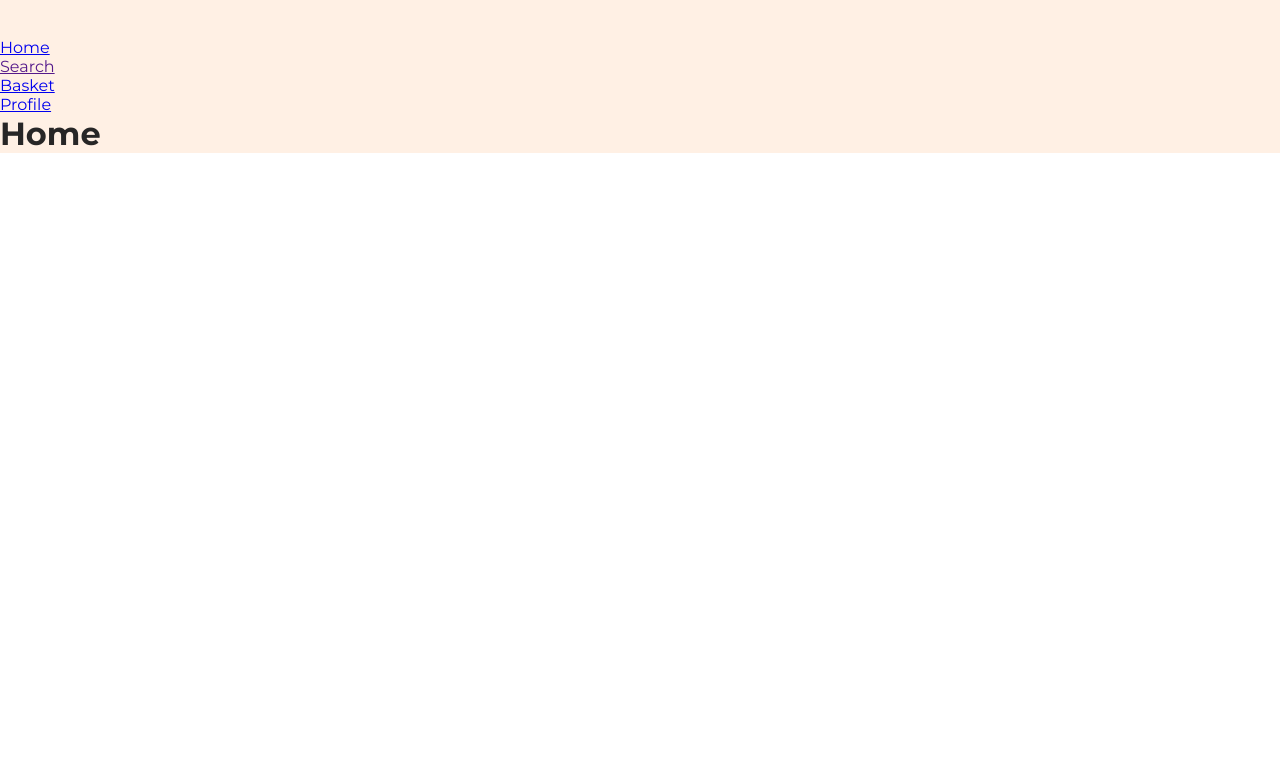
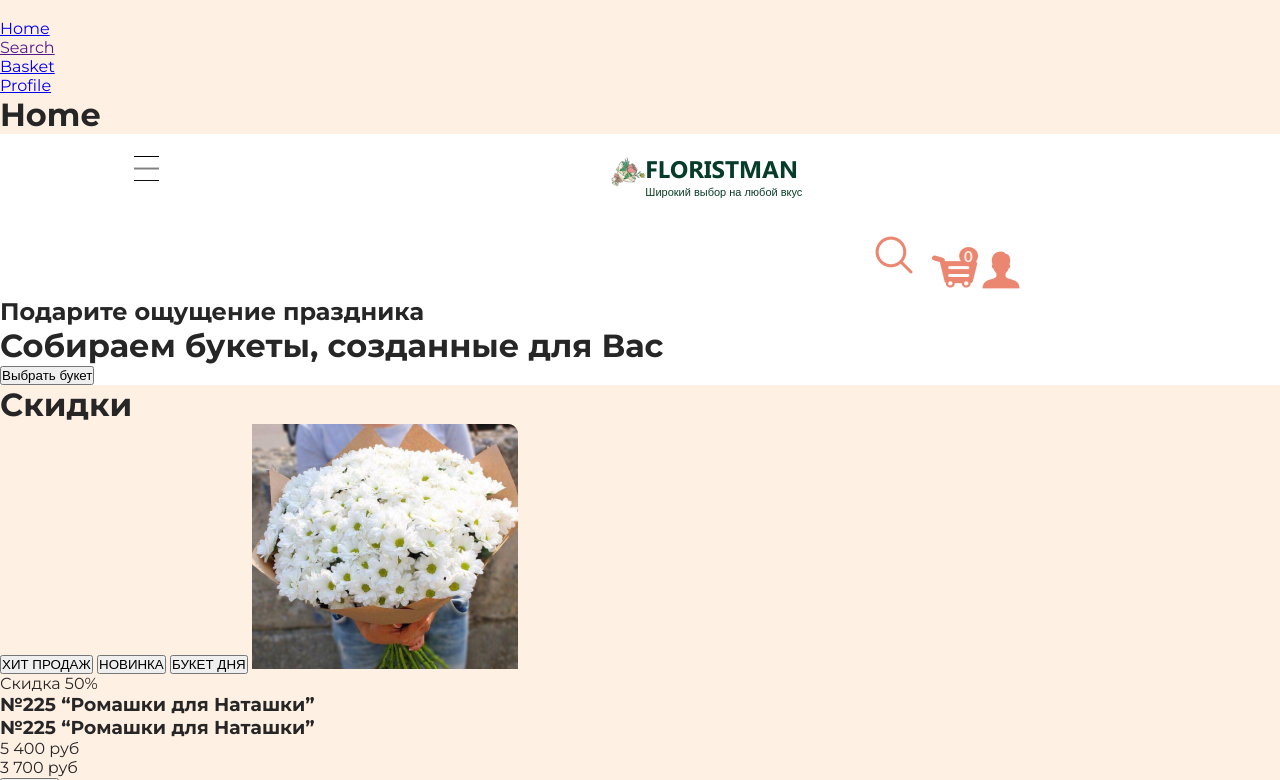
Before and after one commit to vitalia-kokhanova/group86_1_JS_project, a website built with Vite: page index.html in a window 1280 px wide. Shown: the top 780 px of the page. Built offline with nearby package versions, Linux system fonts and the light colour scheme; some packages are replaced by stand-ins of ours; files whose address does not match are found by name; a web font is replaced by a local one.

Commit message:
header structure and styles

```diff
--- a/index.html
+++ b/index.html
@@ -9,6 +9,96 @@
 	</head>
 	<body>
 		<main id="app">Hello World!</main>
+		<header>
+			<div class="header__burger-container">
+				<img src="./assets/images/Гамбургер (1).png" alt="header__burger" id="burgerImg">
+			<div class="header__logo__container">
+<img src="./assets/images/Слой 0.png" alt="header__logo" class="header__img">
+<div class="header__logo__title">FLORISTMAN <div class="header__subtitle">Широкий выбор на любой вкус</div></div>
+</div>
+			</div>
+			<div class="header__icon__images">
+				<a href=""><img src="./assets/images/Поиск.png" alt="search__img" id="searchImg"></a>
+				<a href=""><img src="./assets/images/4d5f2b4c-e340-4db0-9f51-898dc7034432.png" alt="basket__img" id="baksetImg"></a>
+				<a href=""><img src="./assets/images/Пользователь.png" alt="profile__img" id="profileImg"></a>
+			</div>
+			<div class="header__title-container">
+				<h2 class="header__title">Подарите ощущение праздника</h2>
+				<h1 class="header__main__title">Собираем букеты, созданные для Вас</h1>
+				<button type="submit" id="headerBtn">Выбрать букет</button>
+			</div>
+		</header>
+		<main>
+			<div class="main__container">
+				<h1 class="main__title">Скидки</h1>
+					<div class="main__card">
+						<button id="mainBtn">ХИТ ПРОДАЖ</button>
+						<button id="newBtn">НОВИНКА</button>
+						<button id="buketBtn">БУКЕТ ДНЯ</button>
+						<img src="./assets/images/Ромашки для наташки.png" alt="flowerImg">
+						<div class="main__discount">
+							<div class="main__first__discount">Скидка 50%</div>
+						</div>
+						<h3 class="main__title">№225 “Ромашки для Наташки”</h3>
+						<h3 class="main__second__title">№225 “Ромашки для Наташки” </h3>
+						<div class="main__card-price">
+							<div class="main__first__price">5 400 руб</div>
+							<div class="main__second__price">3 700 руб</div>
+							<button id="addBtn">Заказать</button>
+						</div>
+					</div>
+					<div class="main__second__card">
+						<div class="second__card">
+							<button id="secondBuyBtn">ХИТ ПРОДАЖ</button>
+							<button id="newsBtn">НОВИНКА</button>
+							<button id="secondbucketBtn">БУКЕТ ДНЯ</button>
+							<img src="./assets/images/Ромашки для наташки.png" alt="secondFlower">
+								<div class="main__second__discount">Скидка 50%</div>
+							<div class="main__card__title">
+								<div class="main__first__title">№225 “Ромашки для Наташки” </div>
+								<div class="main__sec__title">№225 “Ромашки для Наташки” </div>
+							</div>
+							<div class="main__second__prices">
+								<div class="main__secondcard__firstprice">5 400 руб</div>
+								<div class="main__secondcard__secondprice">3 700 руб </div>
+								<button id="secondCardBtn">Заказать</button>
+							</div>
+						</div>
+					</div>
+					<div class="main__third__card">
+						<button id="thirdCardBtn">ХИТ ПРОДАЖ</button>
+						<button id="thirdCardNewBtn">НОВИНКА</button>
+						<button id="thirdCardbuketBtn">БУКЕТ ДНЯ</button>
+						<img src="./assets/images/Ромашки для наташки.png" alt="flowerThirdImg">
+						<div class="main__thirdCard-discount">Скидка 50%</div>
+						<div class="main__third__card__titles">
+							<div class="main__third__first__title">№225 “Ромашки для Наташки” </div>
+							<div class="main__third__sec__title">№225 “Ромашки для Наташки” </div>
+						</div>
+						<div class="main__third__prices">
+							<div class="third__first__price">5 400 руб</div>
+							<div class="third__second__price">3 700 руб</div>
+							<button id="thirdAddBtn">Заказать</button>
+						</div>
+					</div>
+					<div class="main__fourth__card">
+						<button id="fourthHitBtn">ХИТ ПРОДАЖ</button>
+						<button id="fourthNewsBtn">НОВИНКА</button>
+						<button id="fourthbucketBtn">БУКЕТ ДНЯ</button>
+<img src="./assets/images/Ромашки для наташки.png" alt="flowerImg">
+<div class="main__fourth__discount">Скидка 50%</div>
+<div class="main__fourth__titles">
+<div class="fourth__card__first__title">№225 “Ромашки для Наташки” </div>
+<div class="fourth__card__subtitle">№225 “Ромашки для Наташки” </div>
+</div>
+<div class="main__fourth__card-prices">
+	<div class="main__fourth__first__price">5 400 руб</div>
+	<div class="main__fourth__second__price">3 700 руб</div>
+	<button id="fourthCardBtn">Заказать</button>
+</div>
+					</div>
+			</div>
+		</main>
 		<script type="module" src="./src/main.js"></script>
 	</body>
 </html>
--- a/src/pages/home/homePage.scss
+++ b/src/pages/home/homePage.scss
@@ -0,0 +1,46 @@
+@import 'vars';
+.header__burger-container{
+    display: flex;
+    align-items: center;
+     }
+    #burgerImg {
+        width: 25px;
+        height: 25px;
+        margin-top: 1.4rem;
+        margin-bottom: 1.4rem;
+        margin-left: 8.4rem;
+        cursor: pointer;
+    }
+    .header__logo__container{
+        display: flex;
+        justify-content: center;
+        align-items: center;
+        margin-left: 28rem;
+        margin-top: 0.86rem;
+    }
+    .header__logo__title{
+    font-family: $logo-big-text-font-family;
+    color: $logo-upper-text-color;
+    font-size: $small-title-h3;
+    font-style: normal;
+    }
+    .header__img{
+        max-width: 2.37em;
+        max-height:2.6em;
+        transform: rotate(23.7deg);
+    }
+    .header__subtitle{
+        color:$logo-lower-text-color;
+        font-size: $extra-mini-text;
+    }
+    .header__icon__images{
+        display: flex;
+        align-items: flex-end;
+        justify-content: flex-end;
+        margin-left:19.7rem;
+        margin-right: 16rem;
+        margin-top: 0.86rem;
+    }
+    #searchImg{
+        padding: 0.93rem;
+    }
--- a/vars.scss
+++ b/vars.scss
@@ -60,6 +60,7 @@
 $small-title-h3: 24px;
 $mini-title-h4: 18px;
 $regular-text: 18px;
+$extra-mini-text:11px;
 
 // Радиокнопки
 // Составить повторяющиеся сочетания шрифт размер стиль жирность - миксины?
```
Also changed, not shown: assets/images/image.png (added), assets/images/Ромашки для наташки.png (added), assets/images/Слой 0.png (added).
